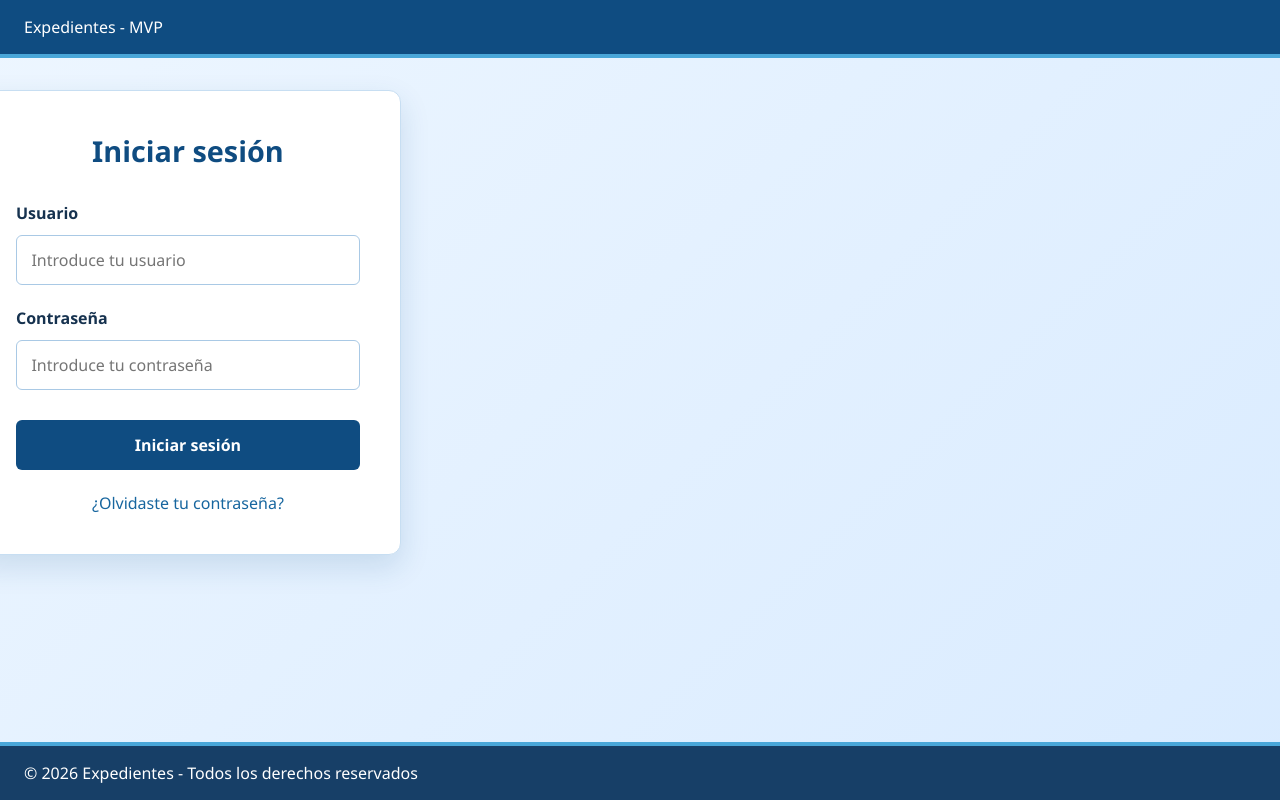
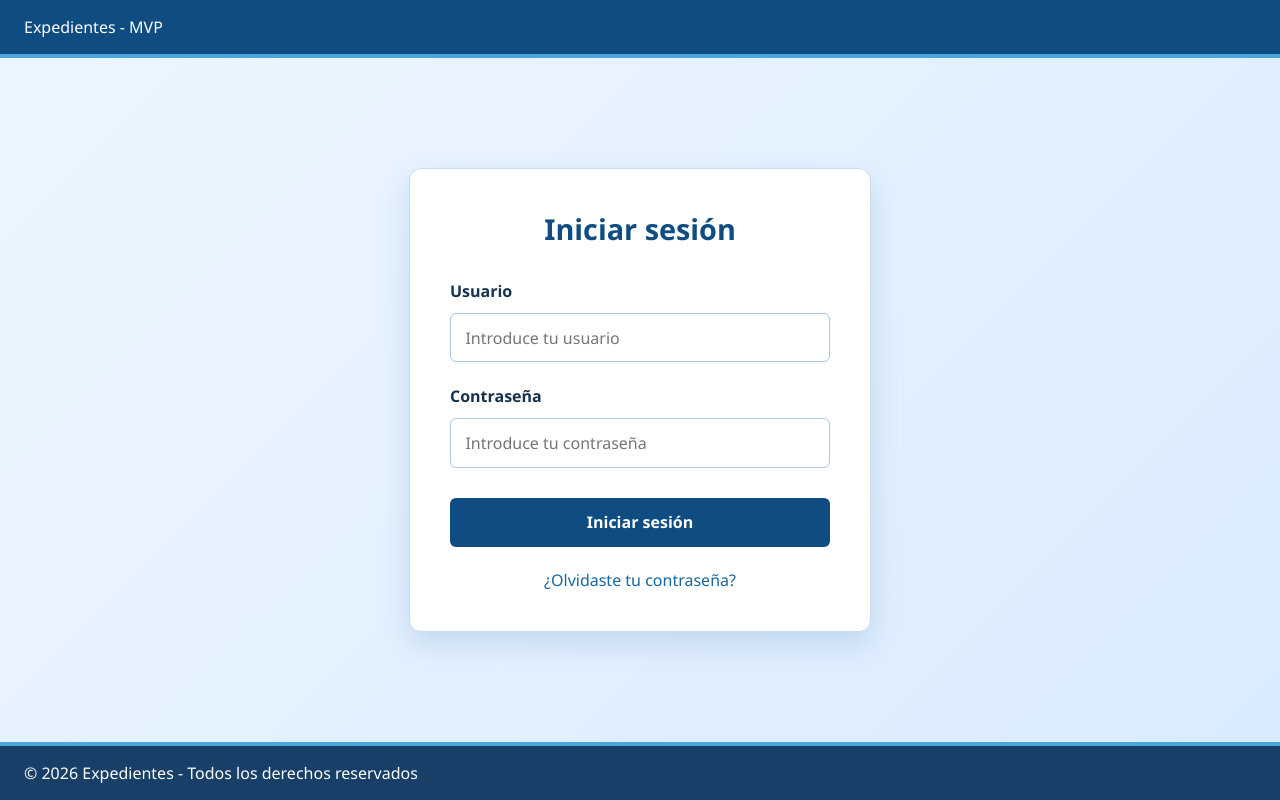
Before and after one commit to davidsantes/Dav-GestorExpedientes-Angular, an Angular app: page /login in a window 1280 px wide. Built offline with nearby package versions, Linux system fonts and the light colour scheme.

Commit message:
fix(login): centrar el formulario de inicio de sesión

```diff
--- a/src/app/features/login/components/login/login.css
+++ b/src/app/features/login/components/login/login.css
@@ -1,5 +1,11 @@
+:host {
+  display: flex;
+  flex: 1;
+}
+
 .login {
   display: grid;
+  flex: 1;
   place-items: center;
   padding: 2rem 1rem;
 }
```
